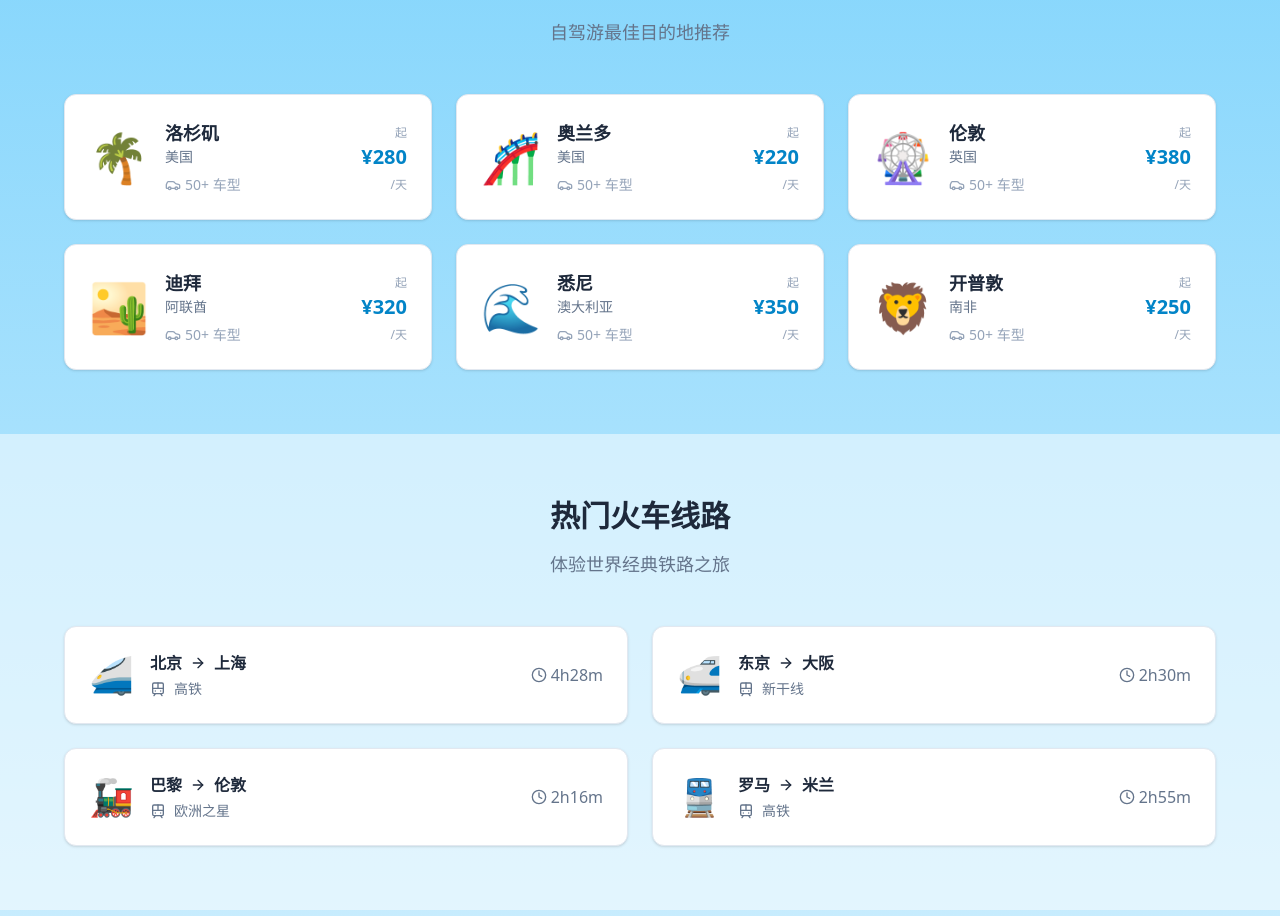
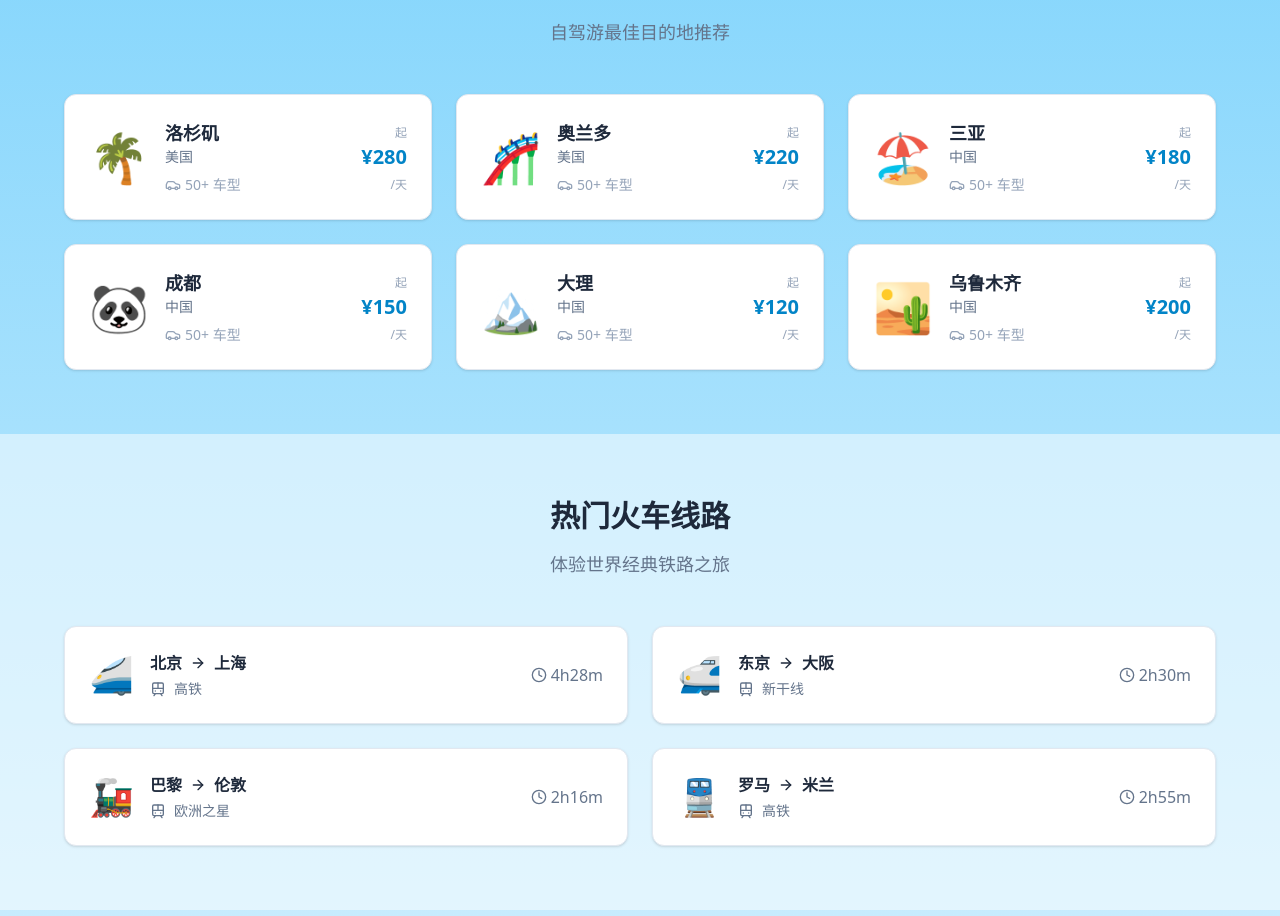
Before and after one commit to shuangyuwu0115-source/skypivot, a React (Vite) app: page / in a window 1280 px wide. Shown: the part 2128-3044 px from the top of the page. Built offline with nearby package versions, Linux system fonts and the light colour scheme.

Commit message:
Update PopularCarsSection.tsx

```diff
--- a/src/sections/PopularCarsSection.tsx
+++ b/src/sections/PopularCarsSection.tsx
@@ -1,4 +1,4 @@
-import { Car, MapPin } from 'lucide-react';
+import { Car, MapPin, ExternalLink } from 'lucide-react';
 import { Card, CardContent } from '@/components/ui/card';
 
 interface PopularCarsSectionProps {
@@ -10,23 +10,29 @@ export function PopularCarsSection({ language = 'zh' }: PopularCarsSectionProps)
     zh: {
       title: '热门租车城市',
       subtitle: '自驾游最佳目的地推荐',
-      from: '起'
+      from: '起',
+      book: '去预订'
     },
     en: {
       title: 'Popular Car Rental Cities',
       subtitle: 'Best destinations for self-driving adventures',
-      from: 'from'
+      from: 'from',
+      book: 'Book Now'
     }
   }[language];
 
   const cities = [
-    { city: '洛杉矶', country: '美国', price: 280, image: '🌴' },
-    { city: '奥兰多', country: '美国', price: 220, image: '🎢' },
-    { city: '伦敦', country: '英国', price: 380, image: '🎡' },
-    { city: '迪拜', country: '阿联酋', price: 320, image: '🏜️' },
-    { city: '悉尼', country: '澳大利亚', price: 350, image: '🌊' },
-    { city: '开普敦', country: '南非', price: 250, image: '🦁' },
+    { city: '洛杉矶', country: '美国', price: 280, image: '🌴', url: 'https://www.hertz.com/rentacar/reservation/home', domestic: false },
+    { city: '奥兰多', country: '美国', price: 220, image: '🎢', url: 'https://www.enterprise.com/en/home.html', domestic: false },
+    { city: '三亚', country: '中国', price: 180, image: '🏖️', url: 'https://www.zuche.com', domestic: true },
+    { city: '成都', country: '中国', price: 150, image: '🐼', url: 'https://www.1hai.cn', domestic: true },
+    { city: '大理', country: '中国', price: 120, image: '🏔️', url: 'https://car.ctrip.com', domestic: true },
+    { city: '乌鲁木齐', country: '中国', price: 200, image: '🏜️', url: 'https://www.zuche.com', domestic: true },
   ];
+
+  const handleClick = (url: string) => {
+    window.open(url, '_blank');
+  };
 
   return (
     <section className="py-16 px-4">
@@ -38,10 +44,26 @@ export function PopularCarsSection({ language = 'zh' }: PopularCarsSectionProps)
 
         <div className="grid grid-cols-1 sm:grid-cols-2 lg:grid-cols-3 gap-6">
           {cities.map((city, index) => (
-            <Card key={index} className="group cursor-pointer hover:shadow-xl transition-all duration-300 hover:-translate-y-1">
+            <Card
+              key={index}
+              className="group cursor-pointer hover:shadow-xl transition-all duration-300 hover:-translate-y-1"
+              onClick={() => handleClick(city.url)}
+            >
               <CardContent className="p-6">
                 <div className="flex items-center gap-4">
-                  <div className="text-5xl group-hover:scale-110 transition-transform">{city.image}</div>
+                  <div className="text-5xl group-hover:scale-110 transition-transform relative">
+                    {city.image}
+                    <button
+                      className="absolute -bottom-2 -right-2 px-2 py-1 bg-sky-500 text-white text-xs rounded-full opacity-0 group-hover:opacity-100 transition-opacity flex items-center gap-1"
+                      onClick={(e) => {
+                        e.stopPropagation();
+                        handleClick(city.url);
+                      }}
+                    >
+                      <ExternalLink className="w-3 h-3" />
+                      {t.book}
+                    </button>
+                  </div>
                   <div className="flex-1">
                     <h3 className="font-bold text-lg text-slate-800">{city.city}</h3>
                     <p className="text-slate-500 text-sm mb-2">{city.country}</p>
```
